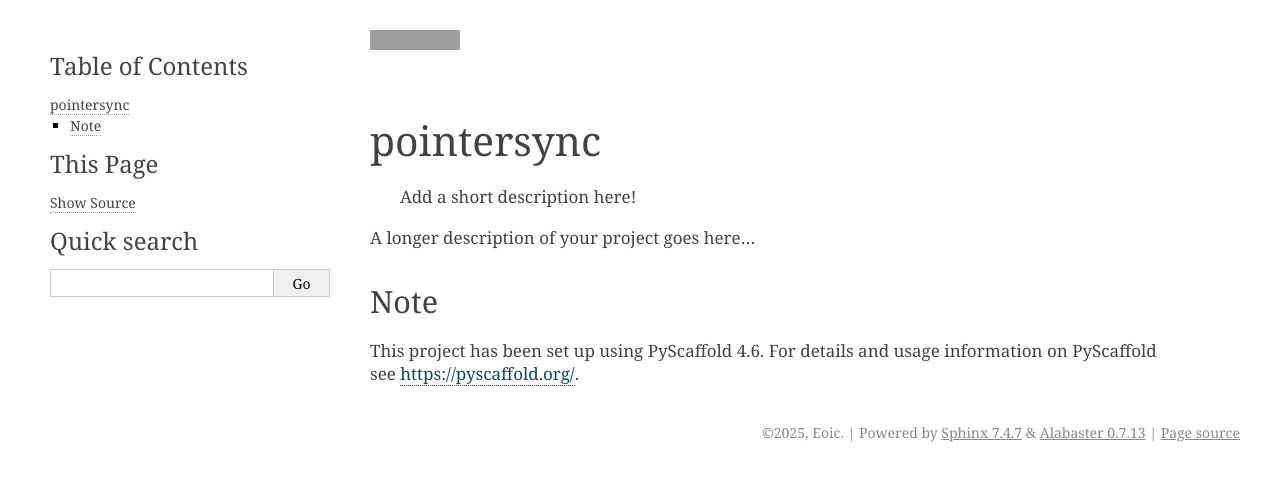
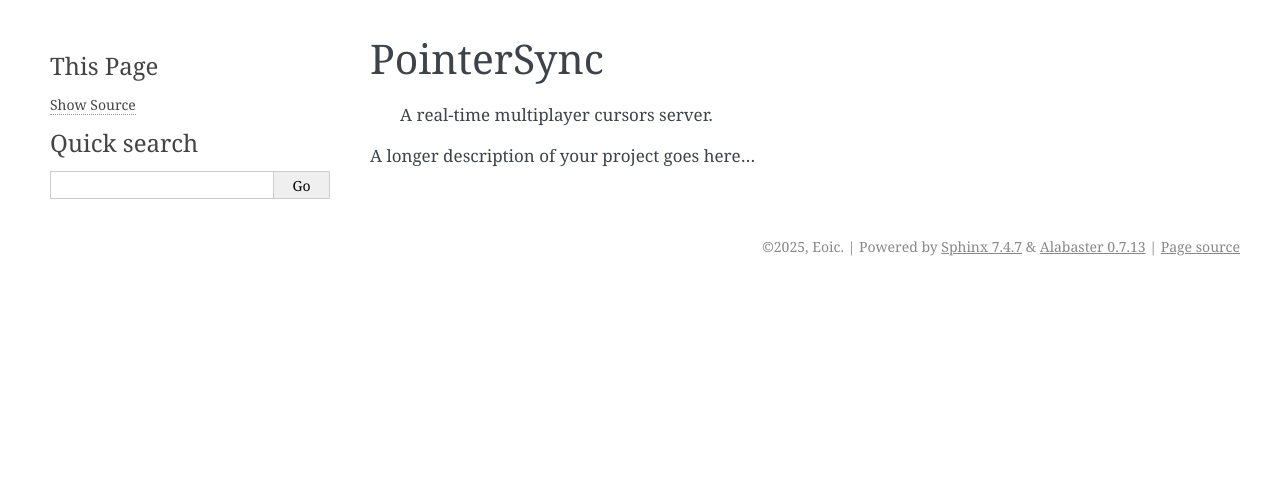
Before and after one commit to Eoic/PointerSync, a Sphinx documentation site: the page built from docs/readme.rst, in a window 1280 px wide. Shown: the top 481 px of the page. Built offline with Sphinx 7.4.7, drawn with Linux system fonts in a browser that asks for light colours; grey boxes are pictures that could not be loaded.

Commit message:
Project template init.

```diff
--- a/README.rst
+++ b/README.rst
@@ -1,49 +1,9 @@
-.. These are examples of badges you might want to add to your README:
-   please update the URLs accordingly
-
-    .. image:: https://api.cirrus-ci.com/github/<USER>/pointersync.svg?branch=main
-        :alt: Built Status
-        :target: https://cirrus-ci.com/github/<USER>/pointersync
-    .. image:: https://readthedocs.org/projects/pointersync/badge/?version=latest
-        :alt: ReadTheDocs
-        :target: https://pointersync.readthedocs.io/en/stable/
-    .. image:: https://img.shields.io/coveralls/github/<USER>/pointersync/main.svg
-        :alt: Coveralls
-        :target: https://coveralls.io/r/<USER>/pointersync
-    .. image:: https://img.shields.io/pypi/v/pointersync.svg
-        :alt: PyPI-Server
-        :target: https://pypi.org/project/pointersync/
-    .. image:: https://img.shields.io/conda/vn/conda-forge/pointersync.svg
-        :alt: Conda-Forge
-        :target: https://anaconda.org/conda-forge/pointersync
-    .. image:: https://pepy.tech/badge/pointersync/month
-        :alt: Monthly Downloads
-        :target: https://pepy.tech/project/pointersync
-    .. image:: https://img.shields.io/twitter/url/http/shields.io.svg?style=social&label=Twitter
-        :alt: Twitter
-        :target: https://twitter.com/pointersync
-
-.. image:: https://img.shields.io/badge/-PyScaffold-005CA0?logo=pyscaffold
-    :alt: Project generated with PyScaffold
-    :target: https://pyscaffold.org/
-
-|
-
 ===========
-pointersync
+PointerSync
 ===========
 
 
-    Add a short description here!
+    A real-time multiplayer cursors server.
 
 
 A longer description of your project goes here...
-
-
-.. _pyscaffold-notes:
-
-Note
-====
-
-This project has been set up using PyScaffold 4.6. For details and usage
-information on PyScaffold see https://pyscaffold.org/.
```
Also changed, not shown: docs/conf.py (+2 -7 lines), pyproject.toml (+8 -3 lines), setup.cfg (+6 -54 lines), setup.py (+3 -7 lines), .readthedocs.yml, 2 other files.
